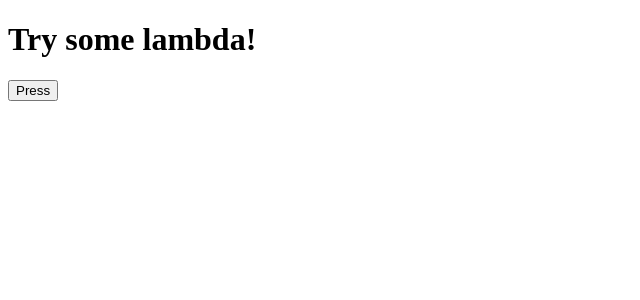
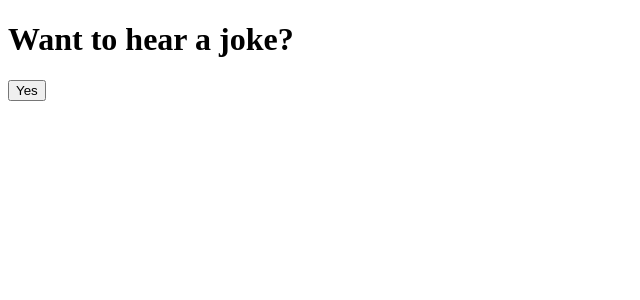
Before and after one commit to dgtlctzn/lambda-practice, a React (Create React App) app: page / in a window 1280 px wide. Shown: the top 300 px of the page, without its empty margins (0-640 px from the left). Built offline with nearby package versions, Linux system fonts and the light colour scheme.

Commit message:
set joke as hook

```diff
--- a/src/containers/Home.jsx
+++ b/src/containers/Home.jsx
@@ -1,7 +1,9 @@
-import React from 'react';
+import React, { useState } from 'react';
 import axios from "axios";
 
 const Home = () => {
+
+    const [joke, setJoke] = useState("");
 
     const handleSubmit = (e) => {
         e.preventDefault();
@@ -12,6 +14,7 @@ const Home = () => {
             url: "https://silly-poitras-9c824a.netlify.app/.netlify/functions/API"
         }).then(res => {
             console.log(res);
+            setJoke(res.body.setup + "\n" + res.body.punchline);
         }).catch(err => {
             console.log(err);
         })
@@ -19,8 +22,9 @@ const Home = () => {
 
     return (
         <div>
-            <h1>Try some lambda!</h1>
-            <button onSubmit={handleSubmit}>Press</button>
+            <h1>Want to hear a joke?</h1>
+            <button onSubmit={handleSubmit}>Yes</button>
+            <p>{joke}</p>
         </div>
     );
 };
```
Also changed, not shown: 1 other file (tests, documents, lock files or other folders).
